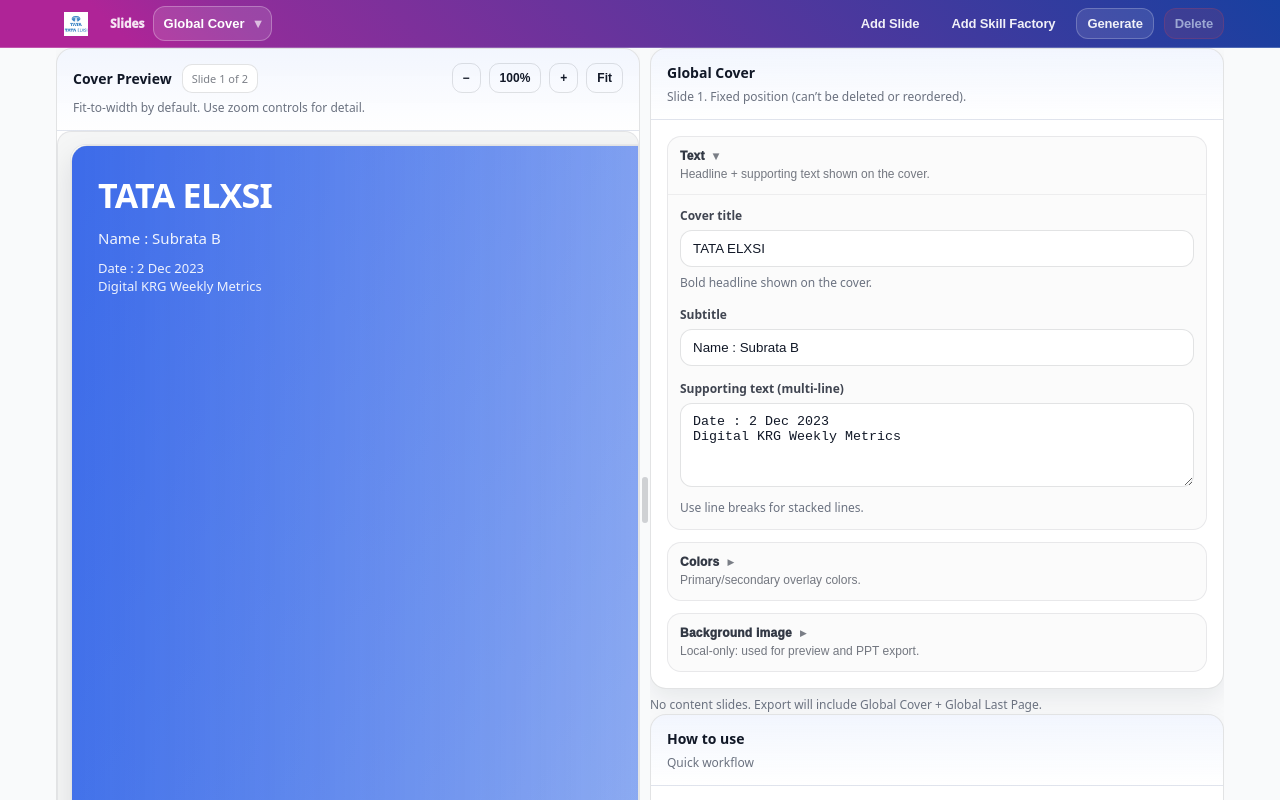
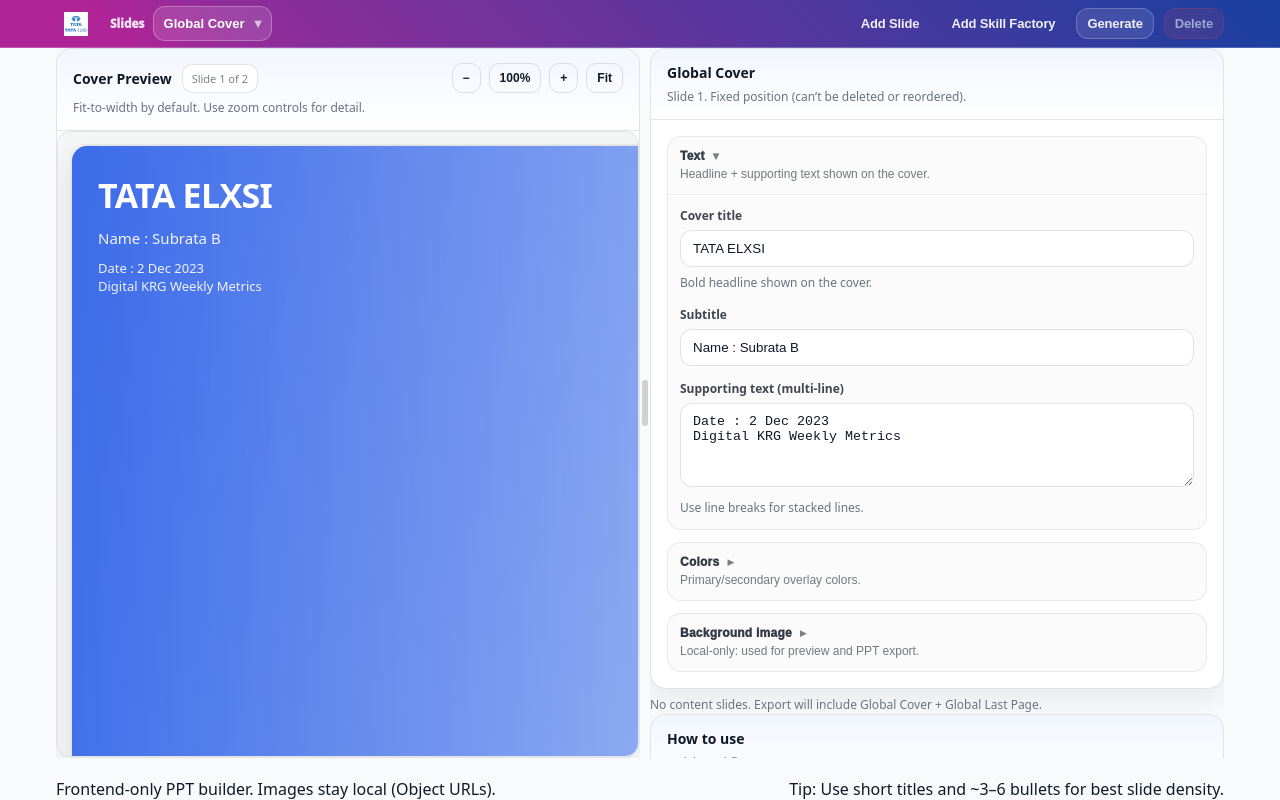
Before and after one commit to kavia-common/presentation-builder-preview-7215-7243, a React (Create React App) app in the folder ppt_generator_frontend/: page / in a window 1280 px wide. Shown: the top 800 px of the page. Built offline with nearby package versions, Linux system fonts and the light colour scheme; the HTML template or start-up script is replaced by a standard one.

Commit message:
Checkpoint 56 - cg0e81467c

```diff
--- a/ppt_generator_frontend/src/styles/theme.css
+++ b/ppt_generator_frontend/src/styles/theme.css
@@ -12,7 +12,13 @@
 
 /* Existing styles preserved in template; file overwritten here to include full theme rules used across app. */
 *{box-sizing:border-box}
-html,body{width:100%;max-width:100%}
+html,body{
+  width:100%;
+  max-width:100%;
+  /* Important: do NOT lock vertical scrolling globally; the page must be able to scroll. */
+  height:auto;
+  min-height:100%;
+}
 body{
   margin:0;
   font-family:ui-sans-serif,system-ui,-apple-system,Segoe UI,Roboto,Helvetica,Arial,"Apple Color Emoji","Segoe UI Emoji";
@@ -21,6 +27,9 @@
 
   /* Hard-stop global horizontal scrolling caused by nested transforms/long content */
   overflow-x:hidden;
+
+  /* Explicitly allow vertical scroll (some embedded hosts/styles accidentally disable it) */
+  overflow-y:auto;
 }
 
 /* Ensure media/long tokens never force the page wider than the viewport */
@@ -645,13 +654,17 @@
   overflow-x:hidden; /* guard against accidental layout overflow */
   display:flex;
   flex-direction:column;
+
+  /* Do not lock vertical scrolling at the shell level */
+  overflow-y:visible;
 }
 .appMain{
   flex:1;
   min-width:0;
   width:100%;
   max-width:100%;
-  overflow-x:clip; /* stronger than hidden in modern browsers, fallback is harmless */
+  overflow-x:clip; /* prevent horizontal overflow regressions */
+  overflow-y:visible; /* allow page scroll */
 }
 
 /* New main layout (no left hierarchy rail) */
@@ -698,6 +711,18 @@
   max-width:100%;
 }
 
+/*
+  Give the split area a practical viewport-bound height so:
+  - live preview is visible (not pushed "below the fold" with no way to scroll inside)
+  - each pane can scroll internally as needed
+  - page can still scroll normally if content exceeds this
+*/
+.rightPane{min-width:0}
+.splitWrap{
+  /* header is sticky but still consumes layout height; leave room using viewport math */
+  max-height:calc(100vh - 90px);
+}
+
 /* Editor pane: vertical scroll allowed; never horizontal */
 .splitPaneRight{
   min-height:0;
@@ -713,6 +738,18 @@
   min-height:0;
   max-width:100%;
   overflow:hidden; /* SlidePreview.pvBody will scroll vertically */
+  display:flex;
+  flex-direction:column;
+}
+
+/* Ensure the SlidePreview card can fill and provide a real height for pvBody */
+.splitPaneLeft .card{
+  display:flex;
+  flex-direction:column;
+  min-height:0;
+}
+.splitPaneLeft .cardBody{
+  min-height:0;
 }
 
 .splitDivider{display:grid;place-items:center;cursor:col-resize;user-select:none}
@@ -775,14 +812,17 @@
 .pvBody{
   /*
     Preview “stage” (LIVE PREVIEW PANE):
-    - Explicitly sized viewport that the 16:9 slide scales within
-    - Fit-to-width behavior is retained, but clamped by height as well
-    - Only vertical scrolling is allowed; never horizontal
+    - Must always be fully visible in its pane and scroll vertically if needed.
+    - Must never cause horizontal overflow (even with transform scaling).
   */
   min-width:0;
   min-height:0;
   width:100%;
-  max-width:100%;
+  max-width:100vw;
+
+  /* Give the preview a real, bounded viewport height in the split layout. */
+  height:100%;
+  max-height:100%;
 
   overflow-x:hidden;
   overflow-y:auto;
@@ -823,7 +863,8 @@
   width:1280px;
   height:720px;
 
-  max-width:100%;
+  /* IMPORTANT: clamp to viewport width too (guards against edge cases with transforms) */
+  max-width:min(100%, 100vw);
   max-height:100%;
 
   transform-origin:top center;
@@ -984,7 +1025,15 @@
   min-height:0;
   min-width:0;
 
-  overflow:hidden; /* absolutely no modal horizontal scrollbars */
+  /*
+    INTERNAL SCROLL CONTAINER:
+    - users must be able to scroll vertically within the modal
+    - header stays sticky, but body scrolls
+    - never allow horizontal overflow
+  */
+  overflow-y:auto;
+  overflow-x:hidden;
+  overscroll-behavior:contain;
   max-width:100%;
 }
 
@@ -1037,26 +1086,22 @@
 */
 .ppPreviewFrame{
   /*
-    The preview viewport inside the modal:
-    - provides a real, clamped height for SlidePreview's fitScale (it reads .pvBody size)
-    - allows vertical scroll if needed
-    - never allows horizontal scroll
+    Modal preview viewport:
+    - Must provide a real height for SlidePreview fitScale (width+height clamped).
+    - Scrolling responsibility is handled by .ppBody (single internal scroll container),
+      so we avoid nested scrollbars that can “trap” scrolling.
   */
   flex:1;
   min-height:0;
   min-width:0;
 
-  /* slightly tighter than before */
   padding:10px;
 
   display:flex;
-  align-items:stretch; /* let SlidePreview body take full available height */
+  align-items:stretch;
   justify-content:center;
 
-  overflow-y:auto;
-  overflow-x:hidden;
-  overscroll-behavior:contain;
-
+  overflow:hidden; /* no nested scroll; ppBody scrolls */
   max-width:100%;
 }
 
@@ -1092,8 +1137,21 @@
 }
 
 /* Prevent any slide content (especially masonry images) from forcing horizontal scroll */
+.ppModal, .ppBody, .ppPreviewArea, .ppPreviewFrame{
+  max-width:100vw;
+  overflow-x:hidden;
+}
 .ppPreviewFrame img{max-width:100%}
 .ppPreviewFrame *{max-width:100%}
+
+/* Extra clamp for common overflow culprits */
+.pvSlide img,
+.pvSlide video,
+.pvSlide canvas,
+.pvSlide svg{
+  max-width:100%;
+  height:auto;
+}
 
 /* Tighten masonry inside the preview specifically so columns can't exceed slide width */
 .pvSlide .sf2MasonryPreview{
```
Also changed, not shown: 2 other files (tests, documents, lock files or other folders).
